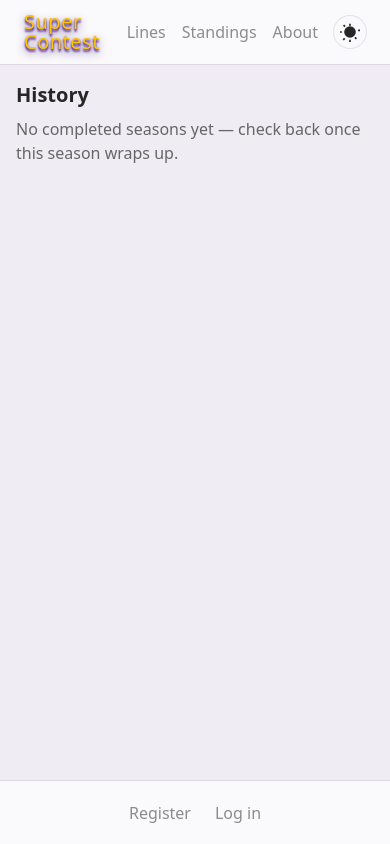
After one commit to crops004/supercontest, a Python web app: template app/history/templates/history.html in a window 390 px wide. The commit adds this page. Run offline with Jinja, Linux system fonts and the light colour scheme; the template is opened without the code that fills it, so the values that code supplies are empty; style sheets or scripts are compiled from the project's sources; some web fonts are replaced.

Commit message:
feat(history): add season history page with final standings and champion/last-place
New /history page: champion + last-place callout, the same points-by-week
trend chart as live standings (reusing the shared trend-chart.js and
get_cumulative_points_trend), and a final standings table. A year
selector (arrows) will let you page between completed seasons once
there's more than one - currently just 2025.

Also adds Season.uses_week19 (migration 922208256889): week 19 is a
tiebreaker-only week that should never silently count toward
standings/history. Discovered this was a real bug, not just a display
quirk - one user's 5 week-19 picks in 2025 were counting toward their
final total (dropped them from rank 2 to rank 4 once excluded). Now
gated behind an explicit admin toggle per season (Admin > Seasons, with
a pick-count hint next to each checkbox) rather than being silently
included or silently dropped - applies to both History and the live
standings page for whichever season is active.

Small piggy-backed fix in app/__init__.py: registers a styled 404 page
instead of the bare default Flask one (found during a mobile-first
pass over the whole site).

Co-Authored-By: Claude Sonnet 5 <noreply@anthropic.com>
Claude-Session: https://claude.ai/code/session_01ASvrW1EWauQQEUqB811bci

```diff
--- /dev/null
+++ b/app/history/templates/history.html
@@ -0,0 +1,125 @@
+{% extends "base.html" %}
+{% block title %}History{% endblock %}
+{% block content %}
+
+<div class="max-w-[1100px] mx-auto p-4 text-copy">
+
+  {% if not has_seasons %}
+    <h1 class="text-xl font-semibold mb-2">History</h1>
+    <p class="text-copy-light">No completed seasons yet — check back once this season wraps up.</p>
+  {% else %}
+
+  <!-- Header with year arrows -->
+  <div class="flex items-center justify-between mb-4">
+    <div class="flex items-center gap-2">
+      {% if show_left %}
+        <a class="inline-block px-2 py-1 rounded-md border border-border bg-background hover:bg-foreground"
+           href="{{ url_for('history.history', year=prev_year) }}"
+           aria-label="Previous year">←</a>
+      {% endif %}
+
+      <strong class="text-[1.1rem]">{{ selected_year }} Season</strong>
+
+      {% if show_right %}
+        <a class="inline-block px-2 py-1 rounded-md border border-border bg-background hover:bg-foreground"
+           href="{{ url_for('history.history', year=next_year) }}"
+           aria-label="Next year">→</a>
+      {% endif %}
+    </div>
+  </div>
+
+  <!-- Winner / Last place -->
+  <div class="grid grid-cols-2 gap-3 mb-4">
+    <div class="rounded-xl border border-border bg-foreground p-4 text-center">
+      <div class="text-2xl mb-1">🏆</div>
+      <div class="text-xs text-copy-lighter uppercase tracking-wide mb-1">Champion</div>
+      {% if winner %}
+        <div class="font-bold">{{ winner.display_name }}</div>
+        <div class="text-sm text-copy-light">{{ "%.1f"|format(winner.points) }} pts &middot; {{ winner.w }}-{{ winner.l }}-{{ winner.p }}</div>
+      {% else %}
+        <div class="text-copy-lighter text-sm">—</div>
+      {% endif %}
+    </div>
+    <div class="rounded-xl border border-border bg-foreground p-4 text-center">
+      <div class="text-2xl mb-1">🥴</div>
+      <div class="text-xs text-copy-lighter uppercase tracking-wide mb-1">Last Place</div>
+      {% if last_place %}
+        <div class="font-bold">{{ last_place.display_name }}</div>
+        <div class="text-sm text-copy-light">{{ "%.1f"|format(last_place.points) }} pts &middot; {{ last_place.w }}-{{ last_place.l }}-{{ last_place.p }}</div>
+      {% else %}
+        <div class="text-copy-lighter text-sm">—</div>
+      {% endif %}
+    </div>
+  </div>
+
+  <!-- Season trend chart -->
+  <div class="rounded-xl border border-border bg-foreground p-4 mb-4">
+    <div class="flex flex-wrap items-center justify-between gap-2 mb-2">
+      <h2 class="text-sm font-semibold text-copy-light">Points by week</h2>
+      <div class="flex items-center gap-2">
+        <div class="flex rounded-lg border border-border overflow-hidden text-xs" role="group" aria-label="Week range">
+          <button type="button" data-trend-range="full"
+                  class="px-2.5 py-1 bg-primary text-primary-content" aria-pressed="true">Full Season</button>
+          <button type="button" data-trend-range="8"
+                  class="px-2.5 py-1 bg-background text-copy-light" aria-pressed="false">Last 8</button>
+          <button type="button" data-trend-range="4"
+                  class="px-2.5 py-1 bg-background text-copy-light" aria-pressed="false">Last 4</button>
+        </div>
+        <div class="flex rounded-lg border border-border overflow-hidden text-xs" role="group" aria-label="Chart view">
+          <button type="button" data-trend-mode="all"
+                  class="px-2.5 py-1 bg-primary text-primary-content" aria-pressed="true">All</button>
+          <button type="button" data-trend-mode="top"
+                  class="px-2.5 py-1 bg-background text-copy-light" aria-pressed="false">Top 5</button>
+        </div>
+      </div>
+    </div>
+    <div class="relative h-56 md:h-72">
+      <canvas id="trend-chart" data-current-user-id="{{ current_user.id if current_user.is_authenticated else '' }}"
+              aria-label="Cumulative points by week for each player" role="img"></canvas>
+    </div>
+    <div id="trend-legend" class="flex flex-wrap gap-x-4 gap-y-1 mt-3 text-xs"></div>
+    <p class="text-xs text-copy-lighter mt-2 hidden md:block">Hover or tap a row in the table below to highlight that player's line.</p>
+    <p class="text-xs text-copy-lighter mt-2 md:hidden">Tap a row below to highlight that player's line.</p>
+  </div>
+
+  <!-- Final standings -->
+  <div class="overflow-x-auto border border-border rounded-xl bg-foreground">
+    <table class="w-full border-collapse text-sm text-copy">
+      <thead class="bg-background text-copy font-semibold">
+        <tr class="border-b border-border text-left">
+          <th class="px-4 py-3">#</th>
+          <th class="px-4 py-3">Player</th>
+          <th class="px-4 py-3 text-center">W</th>
+          <th class="px-4 py-3 text-center">L</th>
+          <th class="px-4 py-3 text-center">P</th>
+          <th class="px-4 py-3 text-right">Pts</th>
+        </tr>
+      </thead>
+      <tbody class="divide-y divide-border">
+        {% for r in rows %}
+        <tr class="hover:bg-background" data-user-row="{{ r.user_id }}">
+          <td class="px-4 py-3 text-copy-lighter">{{ r.rank }}</td>
+          <td class="px-4 py-3 font-bold">{{ r.display_name }}</td>
+          <td class="px-4 py-3 text-center font-semibold">{{ r.w }}</td>
+          <td class="px-4 py-3 text-center font-semibold">{{ r.l }}</td>
+          <td class="px-4 py-3 text-center font-semibold">{{ r.p }}</td>
+          <td class="px-4 py-3 text-right font-bold">{{ "%.1f"|format(r.points) }}</td>
+        </tr>
+        {% endfor %}
+      </tbody>
+    </table>
+  </div>
+
+  <script type="application/json" id="trend-data">{{ trend | tojson }}</script>
+  {% endif %}
+</div>
+
+{% endblock %}
+
+{% block scripts %}
+{{ super() }}
+{% if has_seasons %}
+<script src="https://cdnjs.cloudflare.com/ajax/libs/Chart.js/4.5.1/chart.umd.min.js"></script>
+<script src="{{ url_for('static', filename='js/trend-chart.js') }}"></script>
+{% endif %}
+{% endblock %}
--- a/app/models.py
+++ b/app/models.py
@@ -41,6 +41,9 @@ class Season(db.Model):
     start_date = db.Column(db.Date)
     end_date = db.Column(db.Date)
     is_active = db.Column(db.Boolean, nullable=False, default=False, server_default='false')
+    # Regular season is weeks 1-18; week 19 is a tiebreaker-only week that
+    # should count toward standings/history only when explicitly enabled here.
+    uses_week19 = db.Column(db.Boolean, nullable=False, default=False, server_default='false')
     created_at = db.Column(db.DateTime(timezone=True), server_default=db.func.now())
 
     games = db.relationship("Game", backref="season", lazy="dynamic")
```
Also changed, not shown: app/__init__.py (+8 -1 lines), app/admin/seasons.py (+25 -2 lines), app/admin/templates/seasons.html (+14 -0 lines), app/history/__init__.py (added, +10 -0 lines), app/history/routes.py (added, +59 -0 lines), migrations/versions/922208256889_add_season_uses_week19.py (added, +32 -0 lines).
